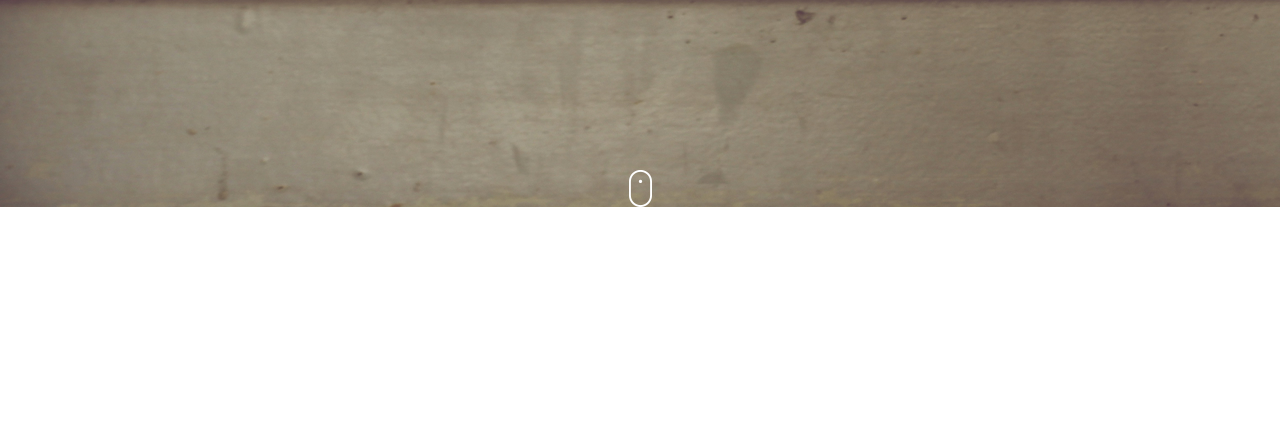
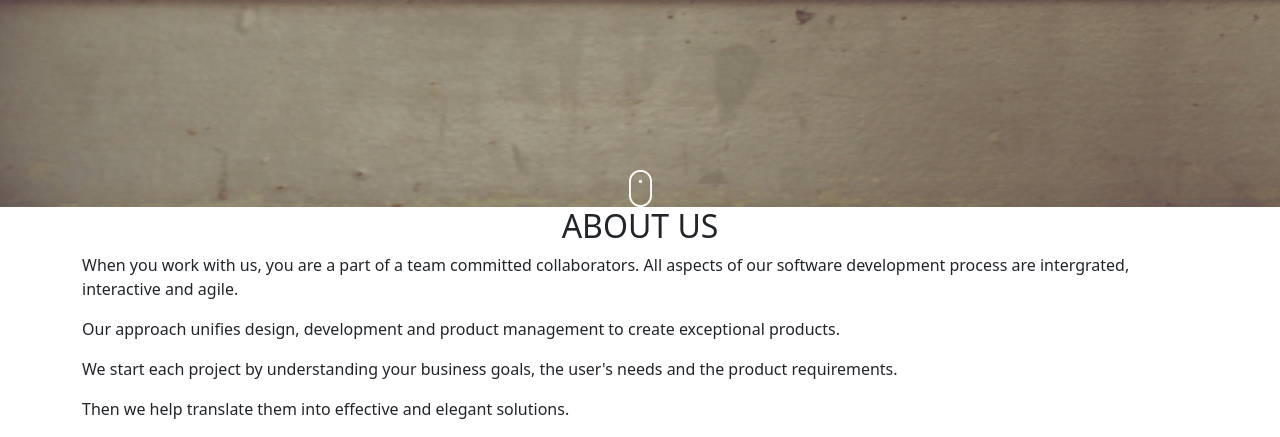
Before and after one commit to charles-okunzo/delani-studio, a plain HTML site: page index.html in a window 1280 px wide. Shown: the part 593-1030 px from the top of the page. Before the commit the page ends 800 px from the top, so only its background shows below. Drawn offline with nearby package versions, Linux system fonts and the light colour scheme.

Commit message:
style:About Us-add about us section

```diff
--- a/index.html
+++ b/index.html
@@ -39,6 +39,28 @@
     </div>
   </div>
 
+  <div class="container">
+    <div class="row">
+
+      <div class="col">
+        <h2 class="text-center">ABOUT US</h2>
+
+        <p>
+          When you work with us, you are a part of a team committed collaborators. All aspects of our software development process are intergrated, interactive and agile.
+        </p>
+        <p>
+          Our approach unifies design, development and product management to create exceptional products.
+        </p>
+        <p>
+          We start each project by understanding your business goals, the user's needs and the product requirements.
+        </p>
+        <p>
+          Then we help translate them into effective and elegant solutions.
+        </p>
+      </div>
+    </div>
+  </div>
+
 
 
 
```
